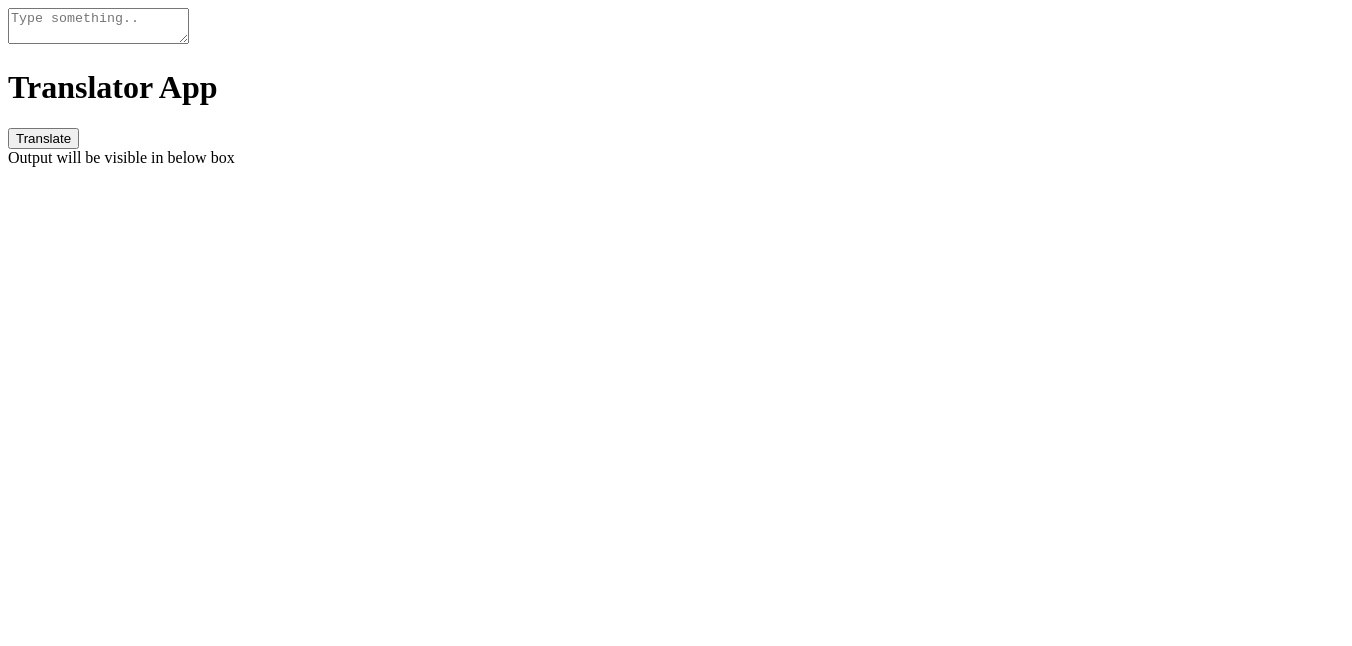
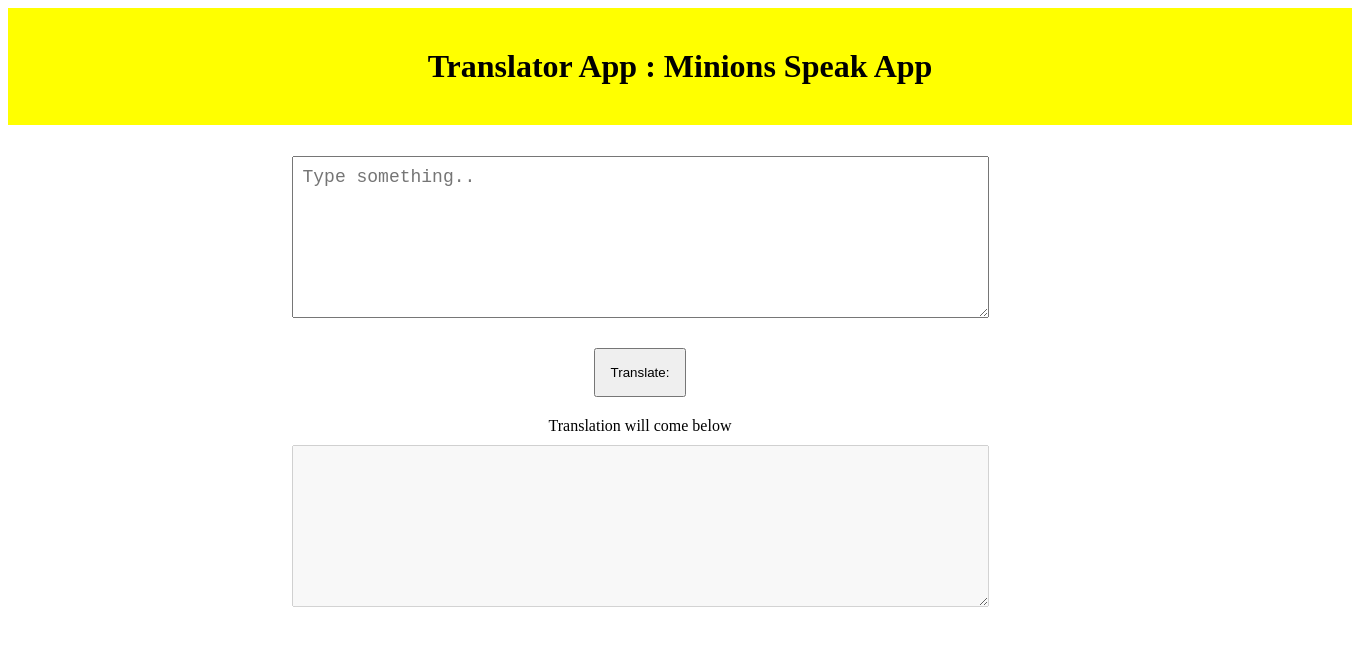
Before and after one commit to aagamdoshi1100/Minions-Speak-App-Mark6, a plain HTML site: page Index.html in a window 1280 px wide. Shown: the whole page, 1352 px wide, since content can reach past the window. Drawn offline with Linux system fonts and the light colour scheme.

Commit message:
style : added style to the app

```diff
--- a/Index.html
+++ b/Index.html
@@ -4,18 +4,19 @@
     <meta charset="UTF-8">
     <meta http-equiv="X-UA-Compatible" content="IE=edge">
     <meta name="viewport" content="width=device-width, initial-scale=1.0">
+    <link href="style.css" rel="stylesheet">
     <title>Banana Talk</title>
 </head>
 <body>
-
-    <textarea id="txt-area" placeholder="Type something.." col="5"></textarea>
-
-    <h1>Translator App</h1>
-    <button id="Cl" >Translate</button>
+    <h1>Translator App : Minions Speak App</h1>
+    <textarea id="txt-area" placeholder="Type something.." rows="7" cols="60"></textarea>
 
 
-    <div>Output will be visible in below box </div>
-    <div id="Output">   </div>
+    <button id="Cl" >Translate:</button>
+
+
+    <p>Translation will come below</p>
+    <textarea id="Output" rows="7" cols="60" disabled>   </textarea >
 
 </body>
 <script src="App.js" type="text/javascript"></script>
--- /dev/null
+++ b/style.css
@@ -0,0 +1,28 @@
+body{
+    display: flex;
+    flex-direction: column;
+}
+
+
+textarea{
+    font-size: 18px;
+    padding: 10px;
+    margin: auto;
+    margin-top: 10px;
+}
+h1{
+    background-color: yellow;
+    width: 100%;
+    padding: 40px;
+    text-align: center;
+    margin-top: 0px;
+}
+button{
+    margin: auto;
+    margin-top: 30px;
+    padding: 15px;
+}
+p{
+    margin: auto;
+    margin-top: 20px;
+}
```
